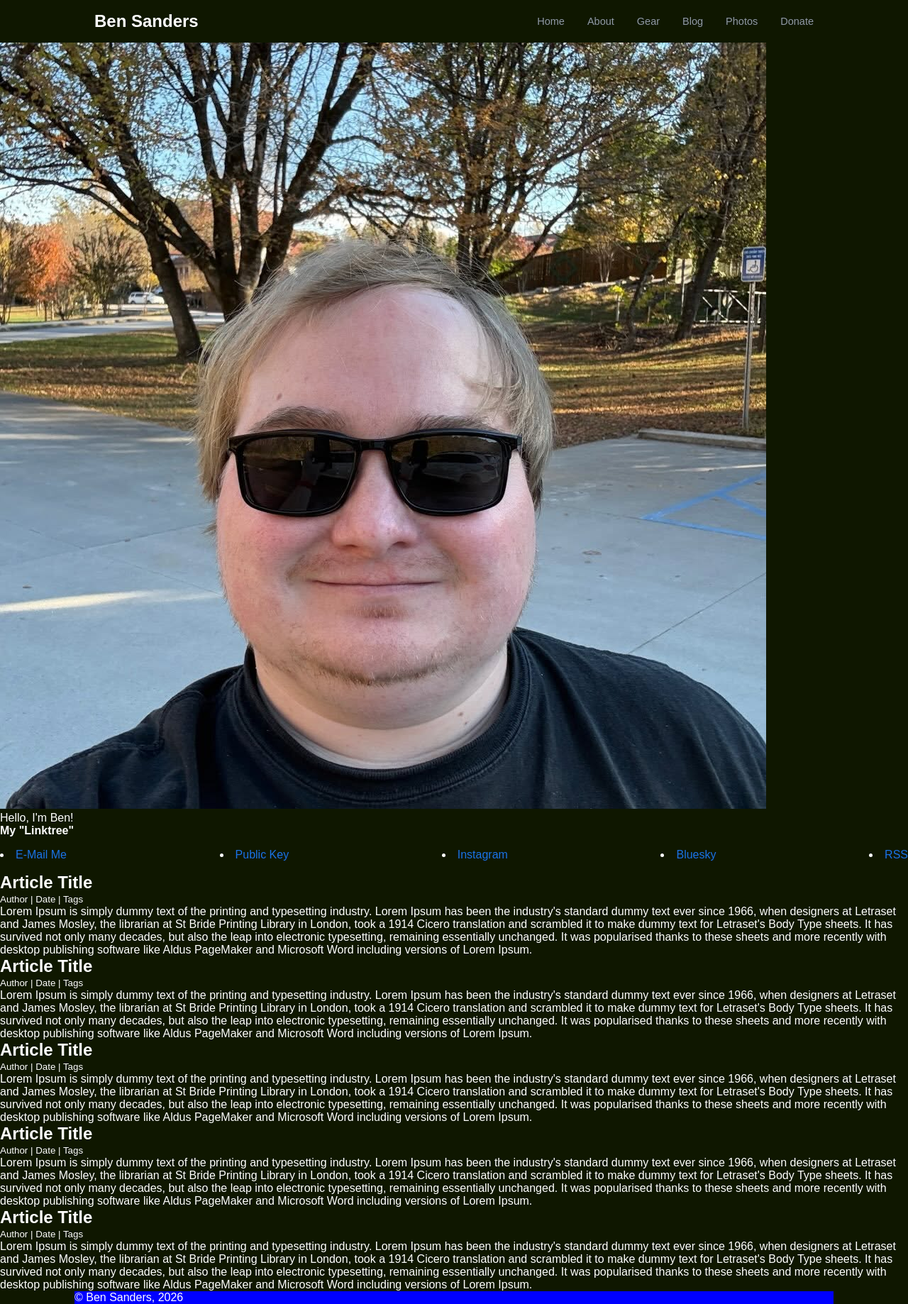
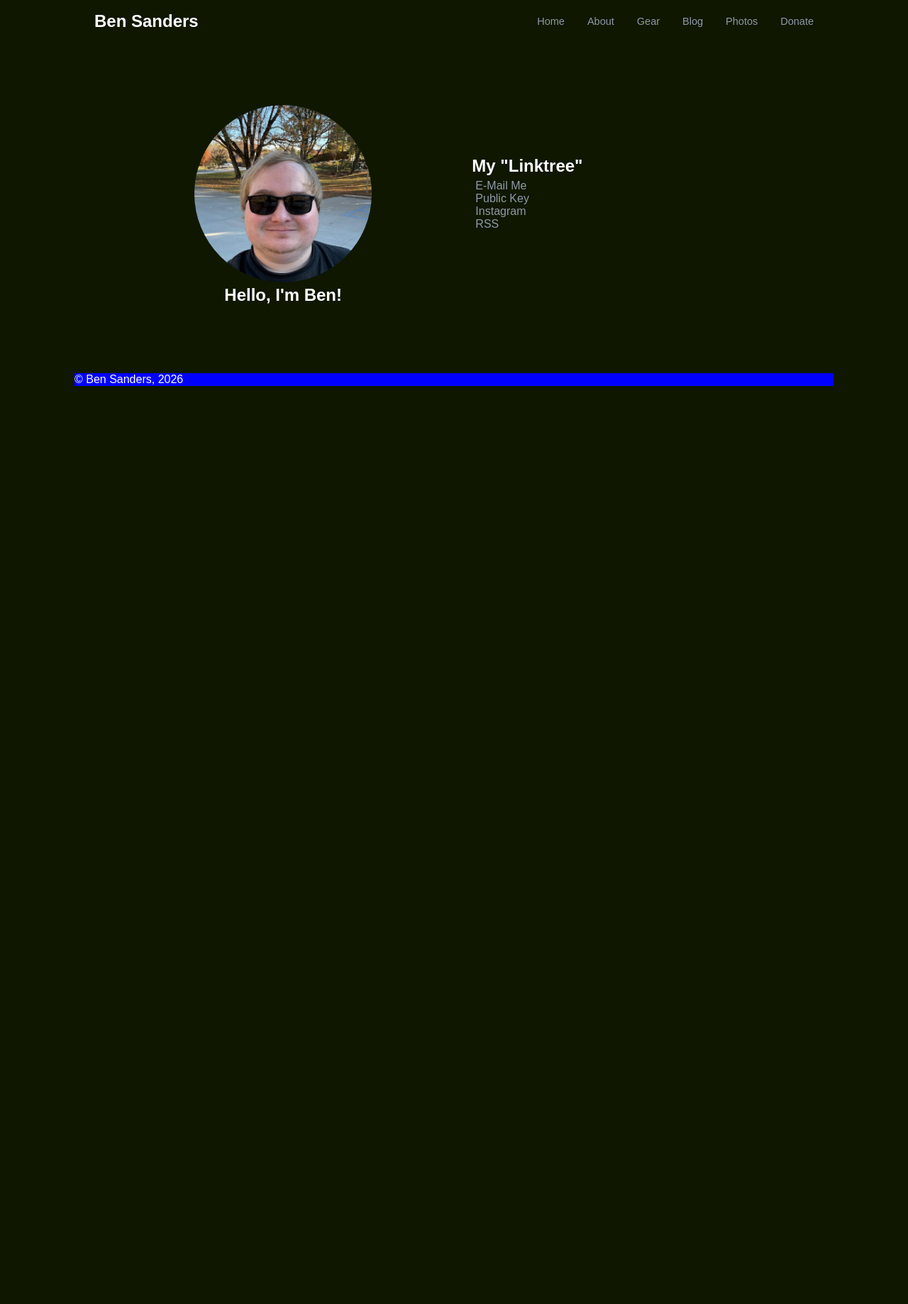
Before and after one commit to BenSanders/bensanders.net, a Jekyll site: the page index.html, which Jekyll copies as it is, in a window 1280 px wide. Shown: the whole page at 71% size. Built offline with Jekyll 4.4.1, drawn with Linux system fonts in a browser that asks for light colours; after the commit the page ends 900 px from its top, so only the background shows below that.

Commit message:
finished up the linktree section

```diff
--- a/assets/css/main.css
+++ b/assets/css/main.css
@@ -65,7 +65,57 @@ nav {
     color: white;
 }
 
+.linktree {
+    padding: 88px 0 96px;
+}
 
+.linktree-grid {
+    display: grid;
+    grid-template-columns: 1.05fr 0.95fr;
+    align-items: center;
+}
+
+.profile img {
+    width: 250px;
+    border-radius: 50%;
+}
+
+.profile {
+    text-align: center;;
+}
+
+.linktree-nav {
+  display: grid;
+  text-align: left;
+}
+
+.linktree-nav a {
+    color: var(--text-dim);
+    transition: color .15s ease;
+}
+
+.linktree a:hover { color: white; }
+
+.link-container {
+    display: flex;
+    flex-wrap: wrap;
+}
+
+.links {
+    flex: 1 0 21%; /* explanation below */
+    margin: 5px;
+    height: 100px;
+}
+
+
+.links ul {
+    padding: 0;
+    margin: 0;
+}
+
+.links ul li {
+    list-style-type: none;
+}
 
 footer {
     background: blue;
--- a/index.html
+++ b/index.html
@@ -23,60 +23,28 @@
                 </nav>
             </div>
         </header>
-    </main>
-    <div id="Site-Container">
-        <div id="Sidbar-Container">
-            <div class="Profile-Sidebar">
-                <img src="/assets/images/pic-of-me.jpg">
-                <p>Hello, I'm Ben!</p>
-                <b>My "Linktree"</b>
-                <nav class="My-Linktree">
-                    <li><a href="mailto:hello@bensanders.net">E-Mail Me</a></li>
-                    <li><a href="/assets/Benjamin Sanders hello@bensanders.net-(0x6315D57EC842B54E)-public.asc">Public Key</a></li>
-                    <li><a href="https://www.instagram.com/thebensanders/">Instagram</a></li>
-                    <li><a href="https://bsky.app/profile/bsand.net">Bluesky</a></li>
-                    <li><a href="/feed.xml">RSS</a></li>
+        <section class="linktree">
+            <div class="wrap linktree-grid">
+                <div class="profile">
+                    <img src="/assets/images/pic-of-me.jpg">
+                    <h2>Hello, I'm Ben!</h2>
+                </div>
+                <nav class="linktree-nav">
+                    <h2>My "Linktree"</h2>
+                    <div class="link-container">
+                        <div class="links">
+                            <ul>
+                                <li><a href="mailto:hello@bensanders.net">E-Mail Me</a></li>
+                                <li><a href="/assets/Benjamin Sanders hello@bensanders.net-(0x6315D57EC842B54E)-public.asc">Public Key</a></li>
+                                <li><a href="https://www.instagram.com/thebensanders/">Instagram</a></li>
+                                <li><a href="/feed.xml">RSS</a></li>
+                            </ul>
+                        </div>
+                    </div>
                 </nav>
             </div>
-        </div>
-        <div id="Content-Container">
-            <article>
-                <h2>Article Title</h2>
-                <small>Author | Date | Tags</small>
-                <p>
-                    Lorem Ipsum is simply dummy text of the printing and typesetting industry. Lorem Ipsum has been the industry's standard dummy text ever since 1966, when designers at Letraset and James Mosley, the librarian at St Bride Printing Library in London, took a 1914 Cicero translation and scrambled it to make dummy text for Letraset's Body Type sheets. It has survived not only many decades, but also the leap into electronic typesetting, remaining essentially unchanged. It was popularised thanks to these sheets and more recently with desktop publishing software like Aldus PageMaker and Microsoft Word including versions of Lorem Ipsum.
-                </p>
-            </article>
-            <article>
-                <h2>Article Title</h2>
-                <small>Author | Date | Tags</small>
-                <p>
-                    Lorem Ipsum is simply dummy text of the printing and typesetting industry. Lorem Ipsum has been the industry's standard dummy text ever since 1966, when designers at Letraset and James Mosley, the librarian at St Bride Printing Library in London, took a 1914 Cicero translation and scrambled it to make dummy text for Letraset's Body Type sheets. It has survived not only many decades, but also the leap into electronic typesetting, remaining essentially unchanged. It was popularised thanks to these sheets and more recently with desktop publishing software like Aldus PageMaker and Microsoft Word including versions of Lorem Ipsum.
-                </p>
-            </article>
-            <article>
-                <h2>Article Title</h2>
-                <small>Author | Date | Tags</small>
-                <p>
-                    Lorem Ipsum is simply dummy text of the printing and typesetting industry. Lorem Ipsum has been the industry's standard dummy text ever since 1966, when designers at Letraset and James Mosley, the librarian at St Bride Printing Library in London, took a 1914 Cicero translation and scrambled it to make dummy text for Letraset's Body Type sheets. It has survived not only many decades, but also the leap into electronic typesetting, remaining essentially unchanged. It was popularised thanks to these sheets and more recently with desktop publishing software like Aldus PageMaker and Microsoft Word including versions of Lorem Ipsum.
-                </p>
-            </article>
-            <article>
-                <h2>Article Title</h2>
-                <small>Author | Date | Tags</small>
-                <p>
-                    Lorem Ipsum is simply dummy text of the printing and typesetting industry. Lorem Ipsum has been the industry's standard dummy text ever since 1966, when designers at Letraset and James Mosley, the librarian at St Bride Printing Library in London, took a 1914 Cicero translation and scrambled it to make dummy text for Letraset's Body Type sheets. It has survived not only many decades, but also the leap into electronic typesetting, remaining essentially unchanged. It was popularised thanks to these sheets and more recently with desktop publishing software like Aldus PageMaker and Microsoft Word including versions of Lorem Ipsum.
-                </p>
-            </article>
-            <article>
-                <h2>Article Title</h2>
-                <small>Author | Date | Tags</small>
-                <p>
-                    Lorem Ipsum is simply dummy text of the printing and typesetting industry. Lorem Ipsum has been the industry's standard dummy text ever since 1966, when designers at Letraset and James Mosley, the librarian at St Bride Printing Library in London, took a 1914 Cicero translation and scrambled it to make dummy text for Letraset's Body Type sheets. It has survived not only many decades, but also the leap into electronic typesetting, remaining essentially unchanged. It was popularised thanks to these sheets and more recently with desktop publishing software like Aldus PageMaker and Microsoft Word including versions of Lorem Ipsum.
-                </p>
-            </article>
-        </div>
-    </div>
+        </section>
+    </main>
     <footer>
         &copy; Ben Sanders, 2026
     </footer>
```
